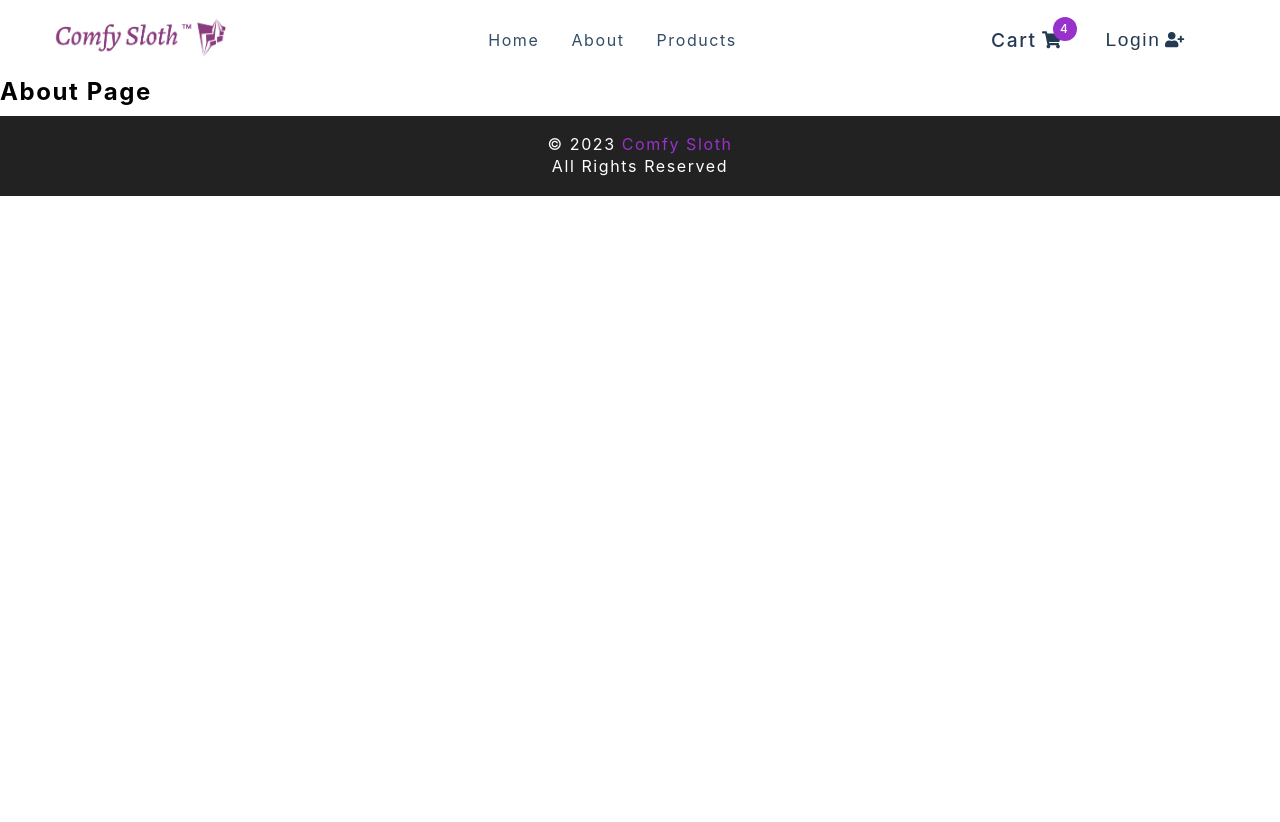
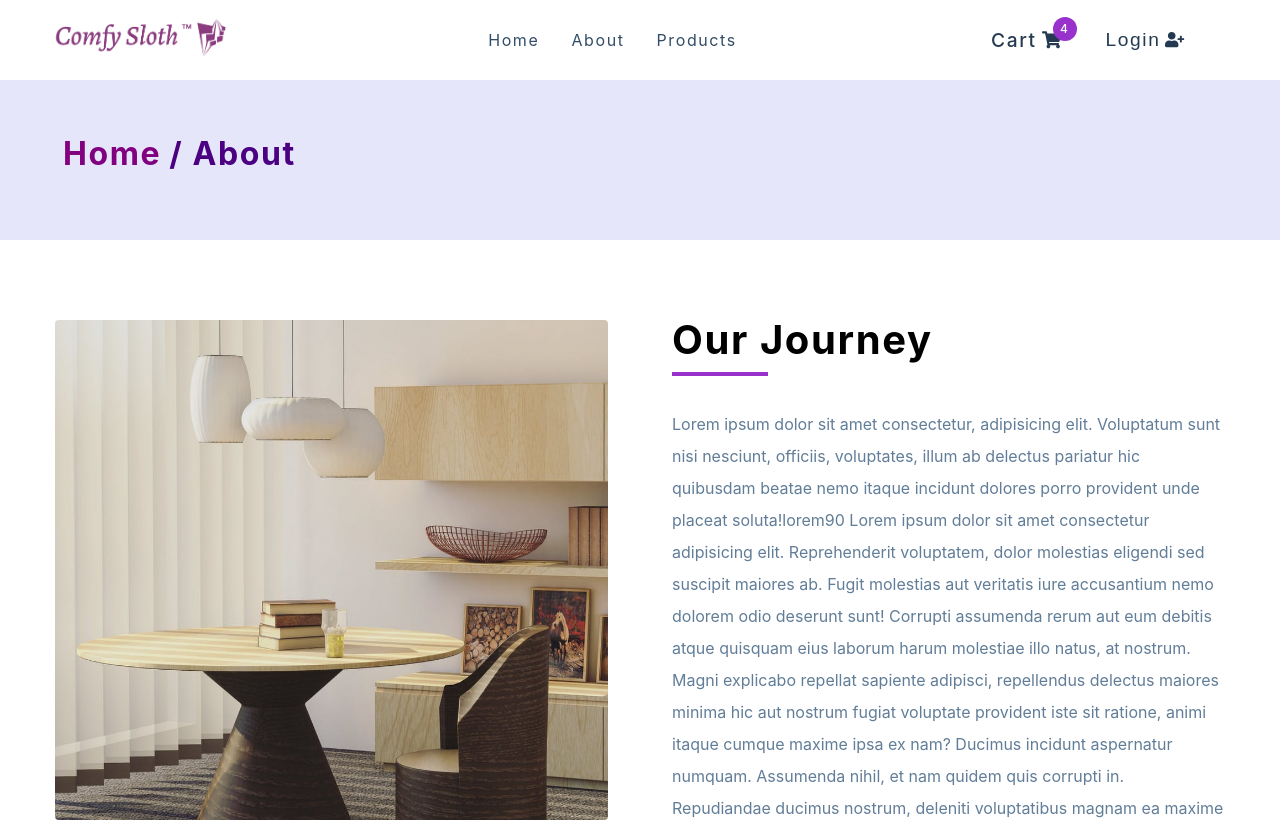
Before and after one commit to foolhardys/E-commerce, a React (Create React App) app: page /about in a window 1280 px wide. Shown: the top 822 px of the page. Before the commit the page ends 800 px from the top, so only its background shows below. Built offline with nearby package versions, Linux system fonts and the light colour scheme.

Commit message:
About , Checkout page

```diff
--- a/src/components/PageHero.jsx
+++ b/src/components/PageHero.jsx
@@ -1,8 +1,15 @@
 import React from 'react'
 import styled from 'styled-components'
 import { Link } from 'react-router-dom'
-const PageHero = () => {
-  return <h4>page hero</h4>
+
+const PageHero = ({ title }) => {
+  return <Wrapper>
+    <div className="section-center">
+      <h3>
+        <Link to='/'>Home</Link>/ {title}
+      </h3>
+    </div>
+  </Wrapper>
 }
 
 const Wrapper = styled.section`
--- a/src/pages/AboutPage.jsx
+++ b/src/pages/AboutPage.jsx
@@ -4,7 +4,20 @@ import { PageHero } from '../components'
 import aboutImg from '../assets/hero-bcg.jpeg'
 
 const AboutPage = () => {
-  return <h4>about page</h4>
+  return <main>
+    <PageHero title='About' />
+    <Wrapper className='page section section-center'>
+      <img src={aboutImg} alt="Nice Interior" />
+      <article>
+        <div className="title">
+          <h2>Our Journey</h2>
+          <div className="underline"></div>
+          <p>Lorem ipsum dolor sit amet consectetur, adipisicing elit. Voluptatum sunt nisi nesciunt, officiis, voluptates, illum ab delectus pariatur hic quibusdam beatae nemo itaque incidunt dolores porro provident unde placeat soluta!lorem90
+            Lorem ipsum dolor sit amet consectetur adipisicing elit. Reprehenderit voluptatem, dolor molestias eligendi sed suscipit maiores ab. Fugit molestias aut veritatis iure accusantium nemo dolorem odio deserunt sunt! Corrupti assumenda rerum aut eum debitis atque quisquam eius laborum harum molestiae illo natus, at nostrum. Magni explicabo repellat sapiente adipisci, repellendus delectus maiores minima hic aut nostrum fugiat voluptate provident iste sit ratione, animi itaque cumque maxime ipsa ex nam? Ducimus incidunt aspernatur numquam. Assumenda nihil, et nam quidem quis corrupti in. Repudiandae ducimus nostrum, deleniti voluptatibus magnam ea maxime quo.</p>
+        </div>
+      </article>
+    </Wrapper>
+  </main>
 }
 
 const Wrapper = styled.section`
--- a/src/pages/CheckoutPage.jsx
+++ b/src/pages/CheckoutPage.jsx
@@ -6,7 +6,12 @@ import { useCartContext } from '../context/cart_context'
 import { Link } from 'react-router-dom'
 
 const CheckoutPage = () => {
-  return <h4>checkout page</h4>
+  return <main>
+    <PageHero title='Checkout' />
+    <Wrapper className='page'>
+      <h1>Checkout</h1>
+    </Wrapper>
+  </main>
 }
 const Wrapper = styled.div``
 export default CheckoutPage
--- a/src/pages/ErrorPage.jsx
+++ b/src/pages/ErrorPage.jsx
@@ -2,7 +2,13 @@ import React from 'react'
 import styled from 'styled-components'
 import { Link } from 'react-router-dom'
 const ErrorPage = () => {
-  return <h4>error page</h4>
+  return <Wrapper className='page-100'>
+    <section>
+      <h1>404</h1>
+      <h3>Page not Found!!</h3>
+      <Link to='/' className='btn' >Back to Home</Link>
+    </section>
+  </Wrapper>
 }
 
 const Wrapper = styled.main`
```
